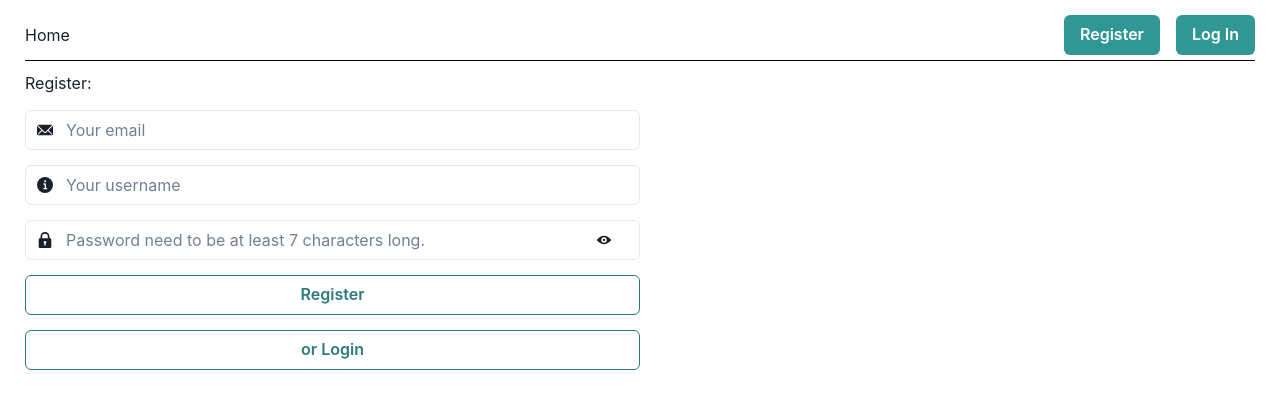
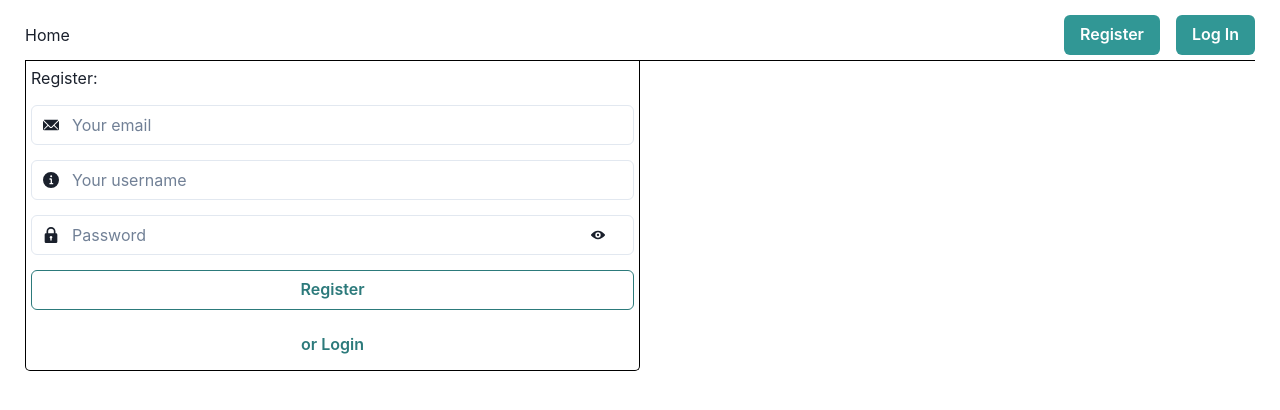
Before and after one commit to mattmalicki/goit-react-hw-08-phonebook, a React (Create React App) app: page /goit-react-hw-08-phonebook/register in a window 1280 px wide. Shown: the top 410 px of the page. Built offline with nearby package versions, Linux system fonts and the light colour scheme; no server answers.

Commit message:
Styling completed.

```diff
--- a/src/components/atoms/EmailInput/EmailInput.jsx
+++ b/src/components/atoms/EmailInput/EmailInput.jsx
@@ -3,7 +3,7 @@ import { Input, InputGroup, InputLeftElement } from '@chakra-ui/react';
 
 export const EmailInput = () => {
   return (
-    <InputGroup>
+    <InputGroup _focusWithin={{ color: 'teal' }}>
       <InputLeftElement>
         <EmailIcon />
       </InputLeftElement>
--- a/src/components/atoms/NameInput/NameInput.jsx
+++ b/src/components/atoms/NameInput/NameInput.jsx
@@ -12,6 +12,7 @@ export const NameInput = ({ defaultValue = '' }) => {
         color="black"
         type="text"
         name="name"
+        placeholder="Name"
         pattern="^[a-zA-Zа-яА-Я]+(([' -][a-zA-Zа-яА-Я ])?[a-zA-Zа-яА-Я]*)*$"
         title="Name may contain only letters, apostrophe, dash and spaces. For example Adrian, Jacob Mercer, Charles de Batz de Castelmore d'Artagnan"
         required={true}
--- a/src/components/atoms/NumberInput/NumberInput.jsx
+++ b/src/components/atoms/NumberInput/NumberInput.jsx
@@ -11,6 +11,7 @@ export const NumberInput = ({ defaultValue = '' }) => {
         focusBorderColor="blue.400"
         color="black"
         name="number"
+        placeholder="Number"
         type="tel"
         pattern="\+?\d{1,4}?[-.\s]?\(?\d{1,3}?\)?[-.\s]?\d{1,4}[-.\s]?\d{1,4}[-.\s]?\d{1,9}"
         title="Phone number must be digits and can contain spaces, dashes, parentheses and can start with +"
--- a/src/components/atoms/PassInput/PassInput.jsx
+++ b/src/components/atoms/PassInput/PassInput.jsx
@@ -20,7 +20,7 @@ export const PassInput = () => {
       <Input
         type={show ? 'text' : 'password'}
         name="password"
-        placeholder="Password need to be at least 7 characters long."
+        placeholder="Password"
         required={true}
         focusBorderColor="teal.400"
       />
--- a/src/components/atoms/UsernameInput/UsernameInput.jsx
+++ b/src/components/atoms/UsernameInput/UsernameInput.jsx
@@ -3,7 +3,7 @@ import { Input, InputGroup, InputLeftElement } from '@chakra-ui/react';
 
 export const UsernameInput = () => {
   return (
-    <InputGroup>
+    <InputGroup _focusWithin={{ color: 'teal' }}>
       <InputLeftElement>
         <InfoIcon />
       </InputLeftElement>
--- a/src/components/organisms/LoginForm/LoginForm.jsx
+++ b/src/components/organisms/LoginForm/LoginForm.jsx
@@ -13,6 +13,11 @@ const formStyles = {
   flexDirection: 'column',
   flexWrap: 'nowrap',
   gap: '15px',
+  padding: '5px',
+  border: '1px solid black',
+  borderTop: '0',
+  borderRadius: '0 0 5px 5px',
+  marginTop: '-10px',
 };
 
 export const LoginForm = () => {
@@ -31,7 +36,7 @@ export const LoginForm = () => {
       <Button type="submit" colorScheme="teal" variant="outline">
         Login
       </Button>
-      <Button type="button" colorScheme="teal" variant="outline">
+      <Button type="button" colorScheme="teal" variant="link">
         <Link to="/register">or Register</Link>
       </Button>
     </form>
--- a/src/components/organisms/RegisterForm/RegisterForm.jsx
+++ b/src/components/organisms/RegisterForm/RegisterForm.jsx
@@ -14,7 +14,14 @@ const formStyles = {
   flexDirection: 'column',
   flexWrap: 'nowrap',
   gap: '15px',
+  padding: '5px',
+  border: '1px solid black',
+  borderTop: '0',
+  borderRadius: '0 0 5px 5px',
+  marginTop: '-10px',
 };
+
+// backgroundColor: 'rgba(182, 220, 174, 0.66)',
 
 export const RegisterForm = () => {
   const dispatch = useDispatch();
@@ -38,7 +45,7 @@ export const RegisterForm = () => {
       <Button type="submit" colorScheme="teal" variant="outline">
         Register
       </Button>
-      <Button type="button" colorScheme="teal" variant="outline">
+      <Button type="button" colorScheme="teal" variant="ghost">
         <Link to="/login">or Login</Link>
       </Button>
     </form>
--- /dev/null
+++ b/src/components/templates/DefaultHome/DefaultHome.jsx
@@ -0,0 +1,26 @@
+import { Link } from 'react-router-dom';
+
+import { Button } from '@chakra-ui/react';
+
+const pageStyle = {
+  width: '100%',
+  height: '100%',
+};
+
+export const DefaultHome = () => {
+  return (
+    <div style={pageStyle}>
+      <p>
+        You are logged.{' '}
+        <Link to="contacts">
+          {' '}
+          Go and see your{' '}
+          <Button colorScheme="teal" size="md" variant="link">
+            contacts
+          </Button>
+        </Link>
+        .
+      </p>
+    </div>
+  );
+};
--- /dev/null
+++ b/src/components/templates/LoggedHome/LoggedHome.jsx
@@ -0,0 +1,23 @@
+import { Link } from 'react-router-dom';
+
+import { Button } from '@chakra-ui/react';
+
+export const LoggedHome = () => {
+  return (
+    <>
+      Welcome to phonebook app!{' '}
+      <Link to="login">
+        <Button colorScheme="teal" size="md" variant="link">
+          Log In
+        </Button>
+      </Link>{' '}
+      or{' '}
+      <Link to="register">
+        <Button colorScheme="teal" size="md" variant="link">
+          Register
+        </Button>
+      </Link>
+      !
+    </>
+  );
+};
--- a/src/index.css
+++ b/src/index.css
@@ -1,6 +1,8 @@
 @import-normalize; /* bring in normalize.css styles */
 
 body {
+  width: 100vw;
+  min-height: 100vh !important;
   margin: 0;
   font-family: -apple-system, BlinkMacSystemFont, 'Segoe UI', 'Roboto', 'Oxygen',
     'Ubuntu', 'Cantarell', 'Fira Sans', 'Droid Sans', 'Helvetica Neue',
--- a/src/pages/Home/Home.jsx
+++ b/src/pages/Home/Home.jsx
@@ -1,9 +1,13 @@
+import { useSelector } from 'react-redux';
+
+import { selectIsLoggedIn } from 'redux/auth/selectors';
+
+import { LoggedHome } from 'components/templates/LoggedHome/LoggedHome';
+import { DefaultHome } from 'components/templates/DefaultHome/DefaultHome';
+
 const Home = () => {
-  return (
-    <>
-      <span>Welcome to phonebook app! Login or register!</span>
-    </>
-  );
+  const isLogged = useSelector(selectIsLoggedIn);
+  return <>{isLogged ? <DefaultHome /> : <LoggedHome />}</>;
 };
 
 export default Home;
```
